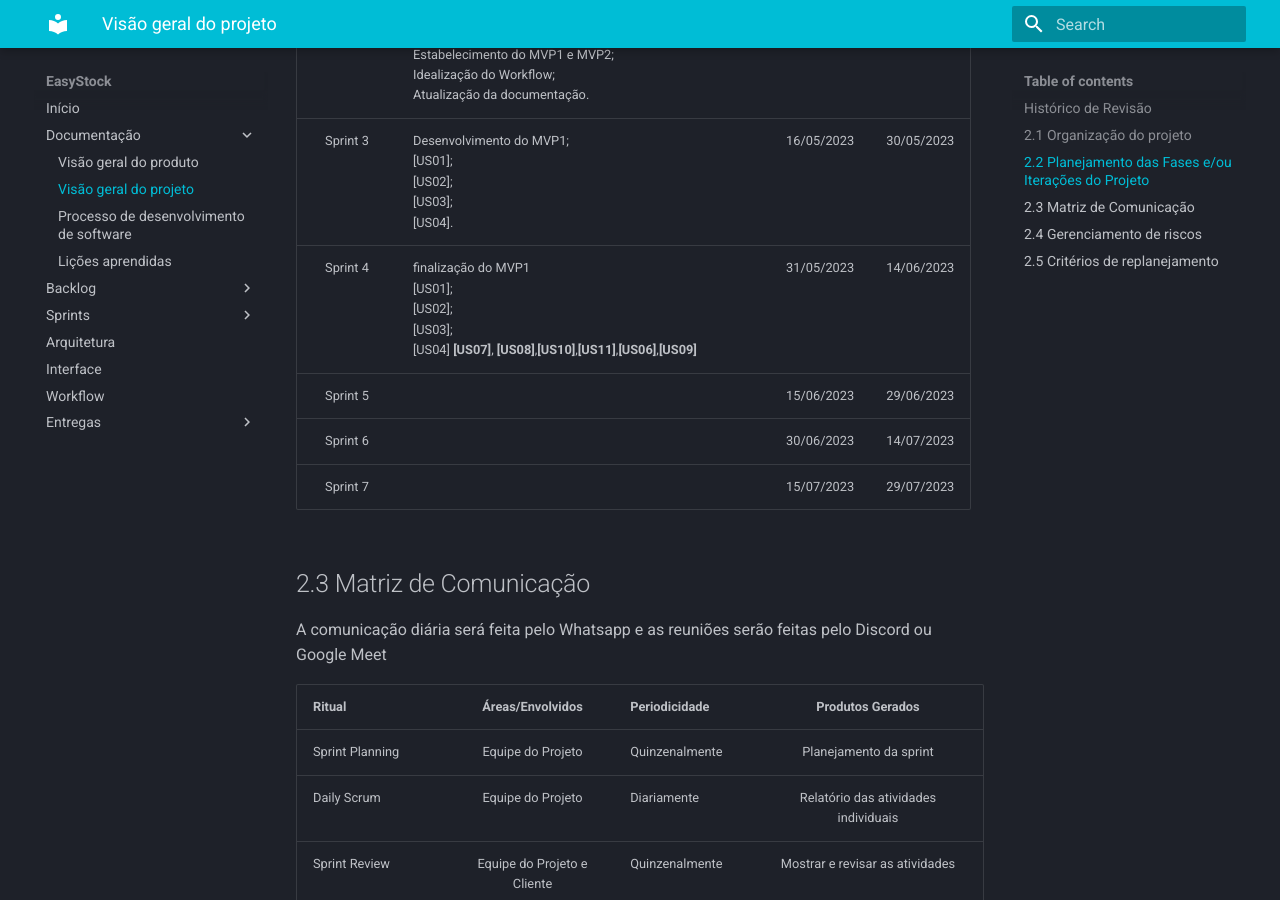
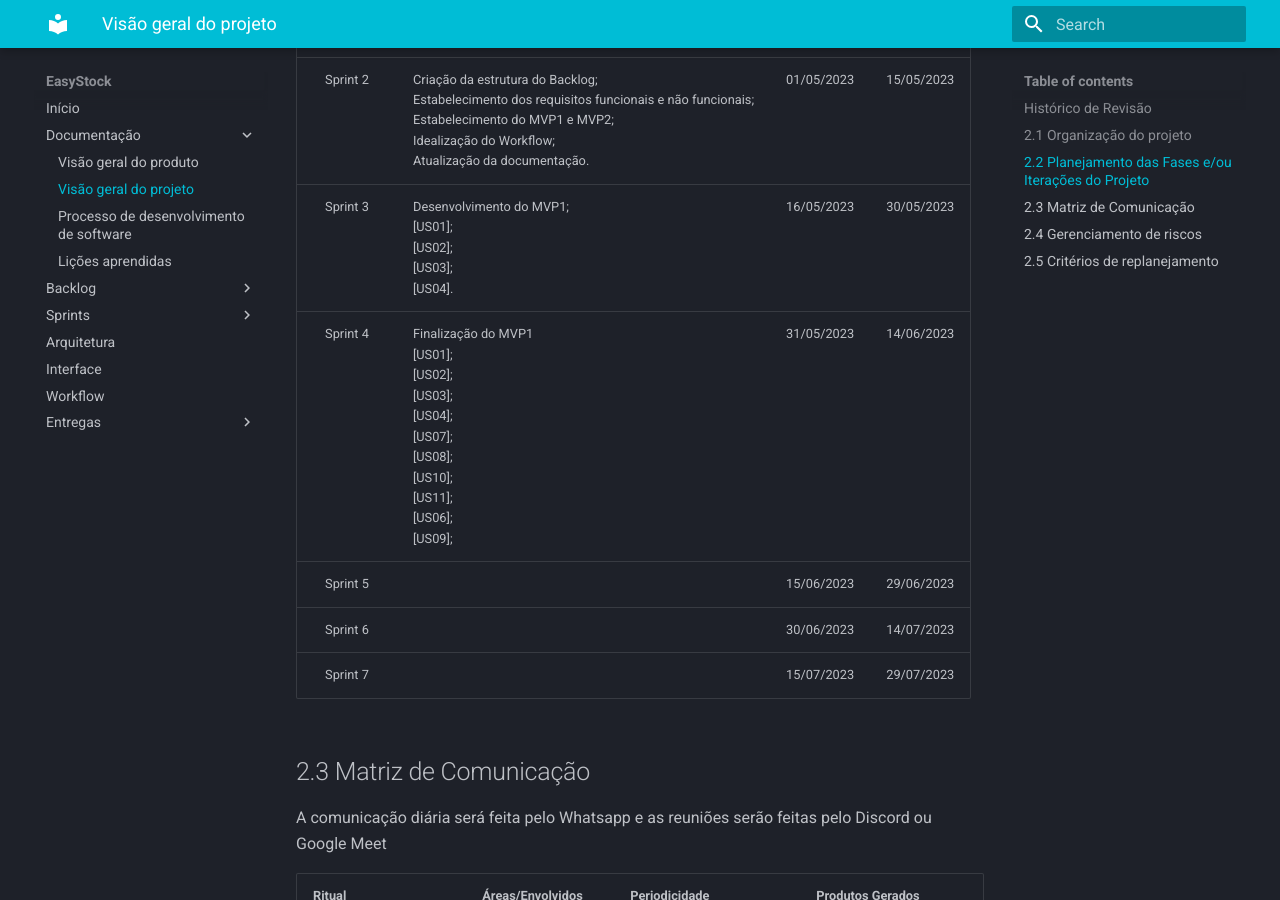
Before and after one commit to mdsreq-fga-unb/2023.1-EasyStock, an MkDocs documentation site: the page built from docs/visao-geral-projeto.md, in a window 1280 px wide and 900 px high, scrolled down 1508 px. Built offline with MkDocs 1.6.1 and Material for MkDocs 9.7.7, drawn with Linux system fonts in a browser that asks for light colours; some of the changed text lies outside the part shown.

Commit message:
fim unit3

```diff
--- a/docs/visao-geral-projeto.md
+++ b/docs/visao-geral-projeto.md
@@ -23,7 +24,7 @@
 | Sprint 1 | Criação do documento de Visão do produto e projeto;<br>Construção do GitPages;<br>Inicio da documentação. | 17/04/2023 | 30/04/2023 |
 | Sprint 2 | Criação da estrutura do Backlog;<br>Estabelecimento dos requisitos funcionais e não funcionais;<br> Estabelecimento do MVP1 e MVP2;<br>Idealização do Workflow;<br> Atualização da documentação.| 01/05/2023 | 15/05/2023 |
 | Sprint 3 | Desenvolvimento do MVP1;<br>[US01];<br>[US02];<br>[US03];<br>[US04]. | 16/05/2023 | 30/05/2023 |
-| Sprint 4 | finalização do MVP1 <br>[US01];<br>[US02];<br>[US03];<br>[US04] <b>[US07]</b>, <b>[US08]</b>,<b>[US10]</b>,<b>[US11]</b>,<b>[US06]</b>,<b>[US09]</b> | 31/05/2023 | 14/06/2023 |
+| Sprint 4 | Finalização do MVP1 <br>[US01];<br>[US02];<br>[US03];<br>[US04];<br>[US07];<br>[US08];<br>[US10];<br>[US11];<br>[US06];<br>[US09]; | 31/05/2023 | 14/06/2023 |
 | Sprint 5 |  | 15/06/2023 | 29/06/2023 |
 | Sprint 6 |  | 30/06/2023 | 14/07/2023 |
 | Sprint 7 |  | 15/07/2023 | 29/07/2023 |
```
Also changed, not shown: other parts of docs/visao-geral-projeto.md (+1 -0 lines), docs/unidade1.md (+3 -0 lines), site/search/search_index.json, site/unidade1/index.html, site/visao-geral-projeto/index.html, 1 other file.
